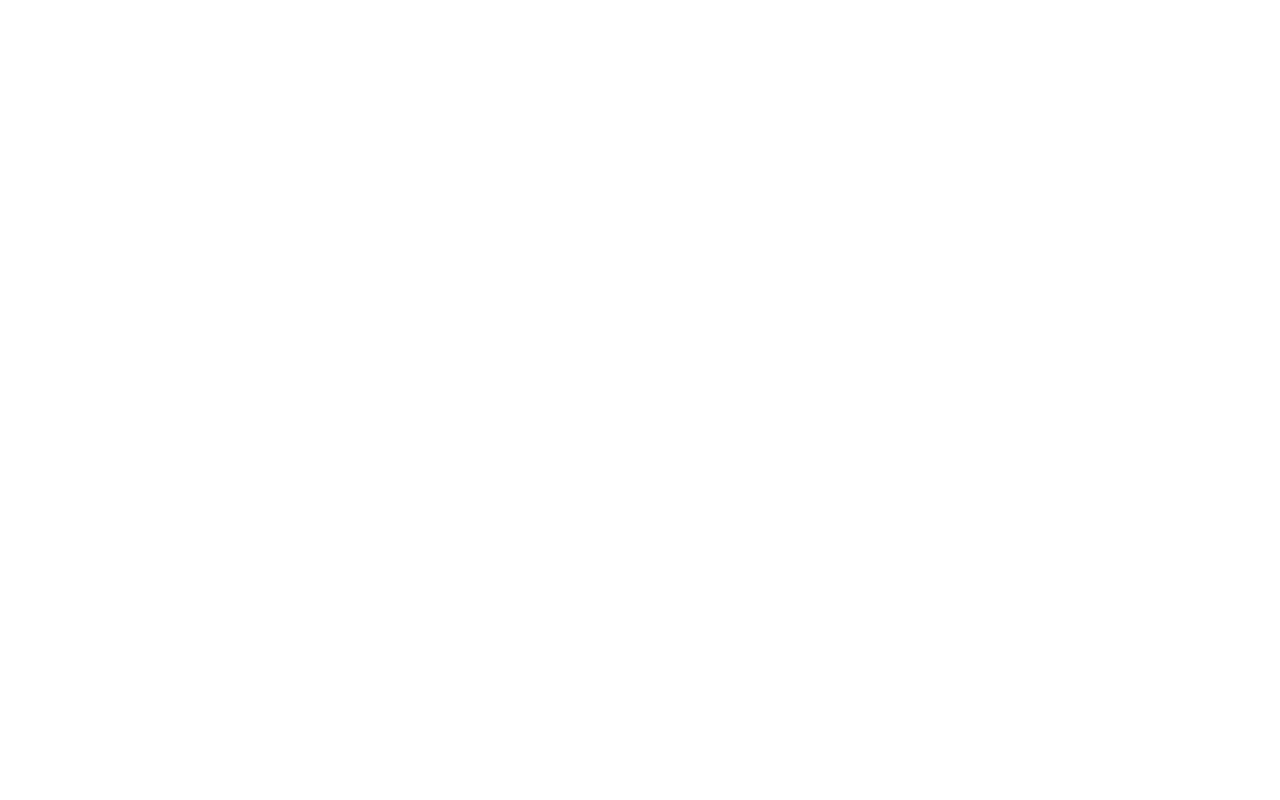
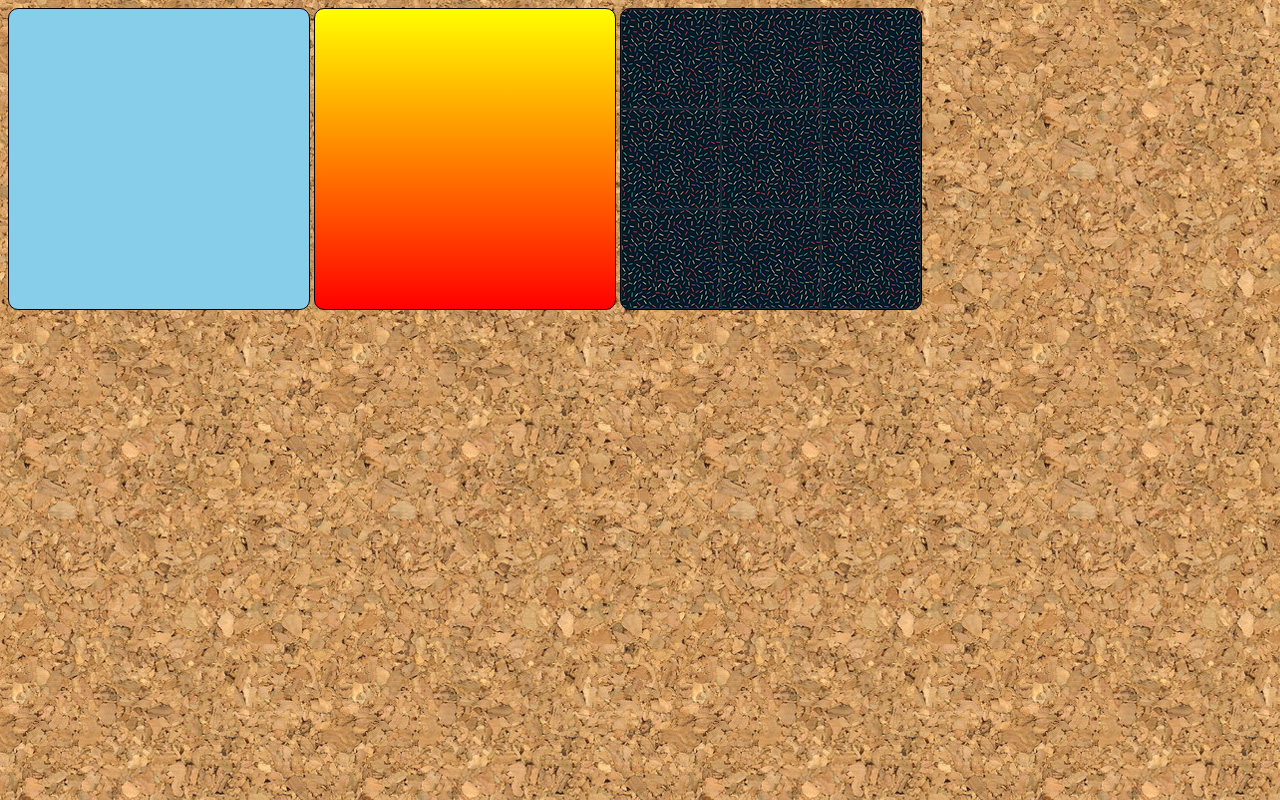
Before and after one commit to RyandeSouzaAraujo/CursoHtml, a plain HTML site: page exercicios/ex021/index.html in a window 1280 px wide. Drawn offline with Linux system fonts and the light colour scheme.

Commit message:
atualizaçao do ex 021

```diff
--- a/desafios/desafio011/style.css
+++ b/desafios/desafio011/style.css
@@ -1,14 +1,11 @@
 @charset "UTF-8";
 body{
+    background-image: url('imagens/espaco.jpg');
+
     margin: 0px;
     border: 0px;
 }
-img#esp{
-    width: 100%;
-    margin-bottom: -600px;
-    display: block;
 
+img#ast{
+margin: auto;
 }
-img#ast{
-margin-left: 30%;
-}
--- a/exercicios/ex021/index.html
+++ b/exercicios/ex021/index.html
@@ -5,11 +5,36 @@
     <meta http-equiv="X-UA-Compatible" content="IE=edge">
     <meta name="viewport" content="width=device-width, initial-scale=1.0">
     <title>Teste de imagem de fundo</title>
+    <style>
+        body{
+            background-image: url('imagens/wallpaper001.jpg');
+        }
+        div.quadrado{
+            display: inline-block;
+            border: 1px solid black;
+            border-radius: 10px;
+            background-color: lightgray;
+            width: 300px;
+            height: 300px;
+        }
+        div#q1{
+            background-color: skyblue;
+        }
+        div#q2{
+            background-image: linear-gradient(to bottom , yellow, red);
+        }
+        div#q3{
+            background-image: url('imagens/pattern001.png');
+        }
 
 
 
+    </style>
+
 </head>
 <body>
-
+    <div class="quadrado" id="q1"></div>
+    <div class="quadrado" id="q2"></div>
+    <div class="quadrado" id="q3"></div>
 </body>
 </html>
```
Also changed, not shown: desafios/desafio011/index.html (+0 -1 lines).
